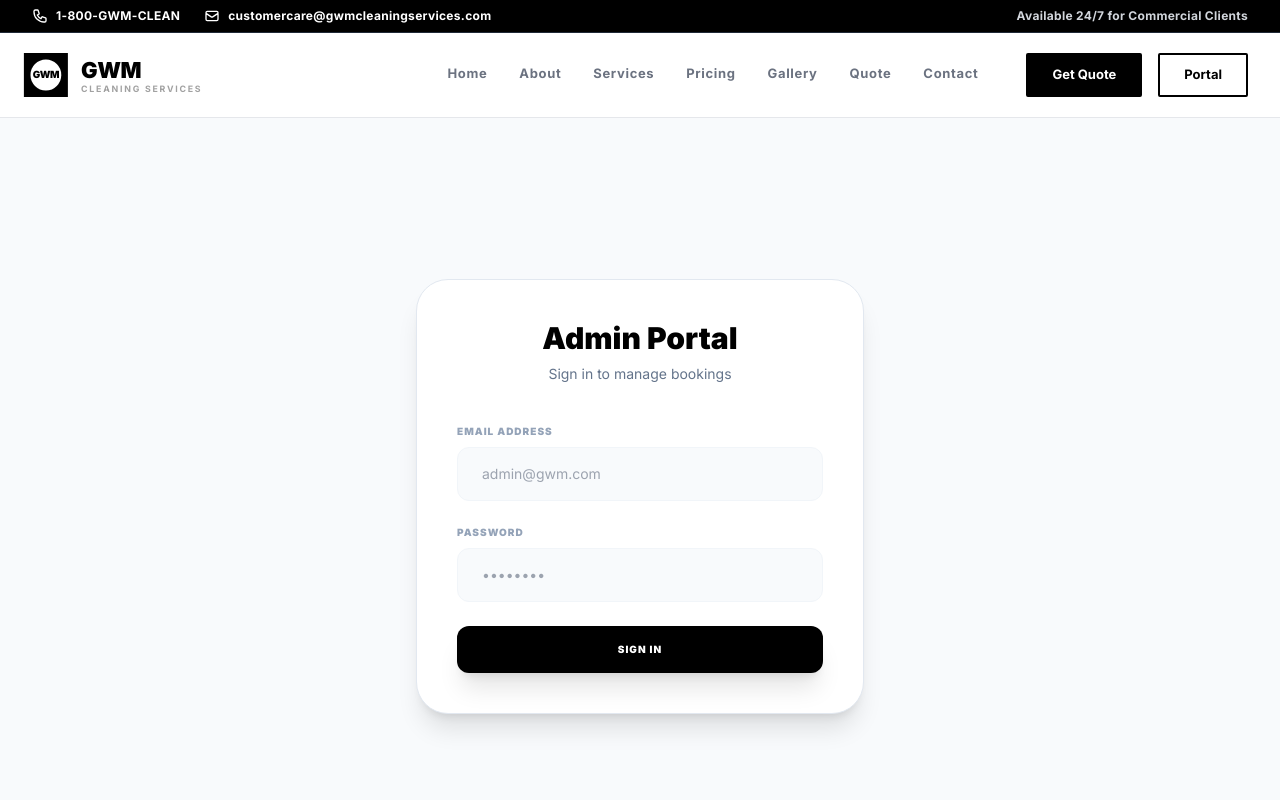
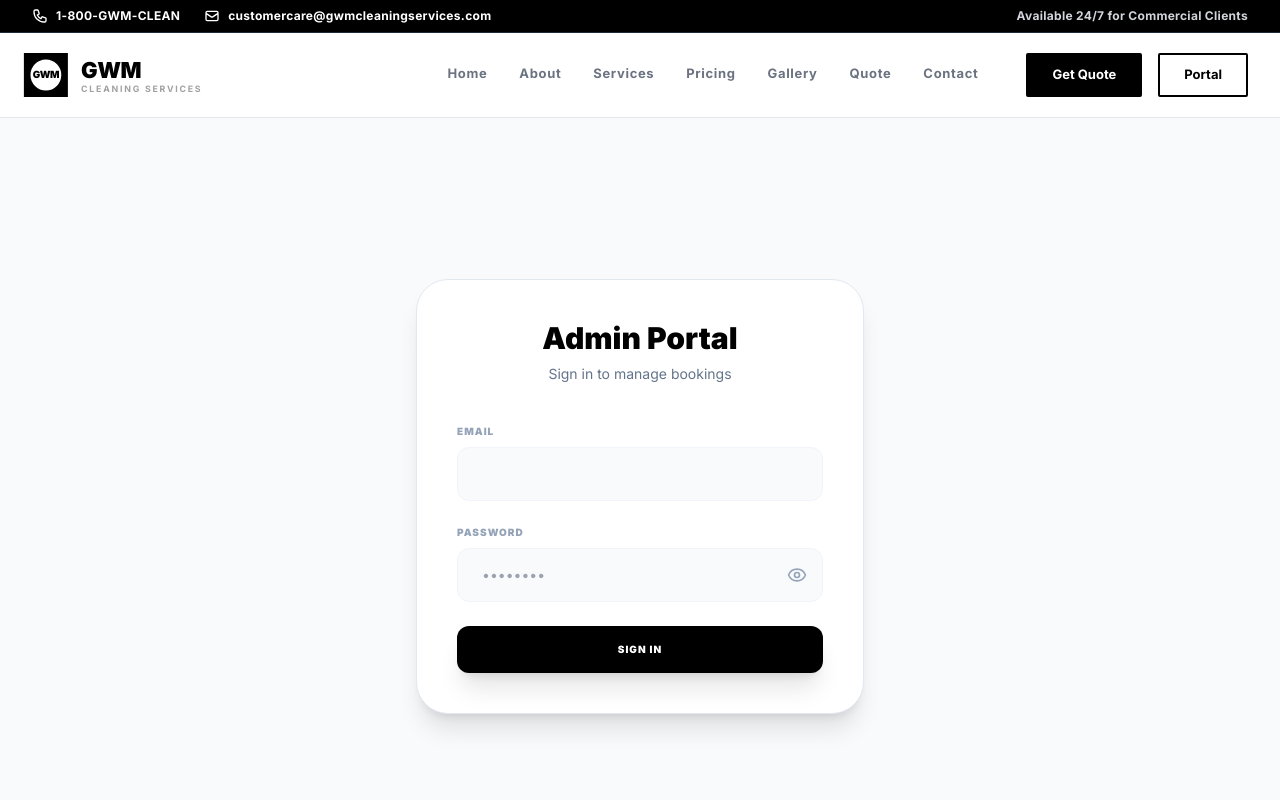
Before and after one commit to Navya-shaji/GWM, a React (Vite) app: page /admin in a window 1280 px wide. Shown: the top 800 px of the page. Built offline with nearby package versions, Linux system fonts and the light colour scheme.

Commit message:
feat: update admin login form UI (remove placeholder, add password visibility toggle)

```diff
--- a/src/pages/AdminLogin.tsx
+++ b/src/pages/AdminLogin.tsx
@@ -1,10 +1,12 @@
 import React, { useState } from 'react';
 import { useNavigate } from 'react-router-dom';
 import { motion } from 'framer-motion';
+import { Eye, EyeOff } from 'lucide-react';
 
 const AdminLogin: React.FC = () => {
   const [email, setEmail] = useState('');
   const [password, setPassword] = useState('');
+  const [showPassword, setShowPassword] = useState(false);
   const navigate = useNavigate();
 
   const handleLogin = (e: React.FormEvent) => {
@@ -34,26 +36,34 @@ const AdminLogin: React.FC = () => {
 
         <form onSubmit={handleLogin} className="space-y-6">
           <div>
-            <label className="block text-[10px] font-black uppercase tracking-widest text-slate-400 mb-2">Email Address</label>
+            <label className="block text-[10px] font-black uppercase tracking-widest text-slate-400 mb-2">Email</label>
             <input
               type="email"
               value={email}
               onChange={(e) => setEmail(e.target.value)}
               className="w-full px-6 py-4 bg-slate-50 border border-slate-100 rounded-xl outline-none focus:border-primary transition-all text-sm"
-              placeholder="admin@gwm.com"
               required
             />
           </div>
           <div>
             <label className="block text-[10px] font-black uppercase tracking-widest text-slate-400 mb-2">Password</label>
+            <div className="relative">
               <input
-              type="password"
+                type={showPassword ? "text" : "password"}
                 value={password}
                 onChange={(e) => setPassword(e.target.value)}
-              className="w-full px-6 py-4 bg-slate-50 border border-slate-100 rounded-xl outline-none focus:border-primary transition-all text-sm"
+                className="w-full px-6 py-4 bg-slate-50 border border-slate-100 rounded-xl outline-none focus:border-primary transition-all text-sm pr-12"
                 placeholder="••••••••"
                 required
               />
+              <button
+                type="button"
+                className="absolute right-4 top-1/2 -translate-y-1/2 text-slate-400 hover:text-primary transition-colors"
+                onClick={() => setShowPassword(!showPassword)}
+              >
+                {showPassword ? <EyeOff className="w-5 h-5" /> : <Eye className="w-5 h-5" />}
+              </button>
+            </div>
           </div>
 
           <button
```
Lines whose indentation alone changed are shown as unchanged.
